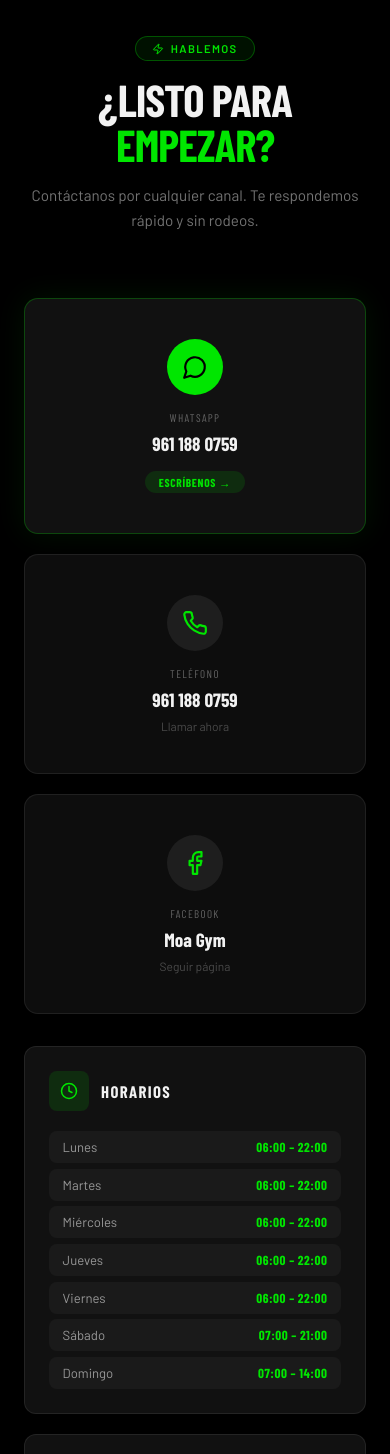
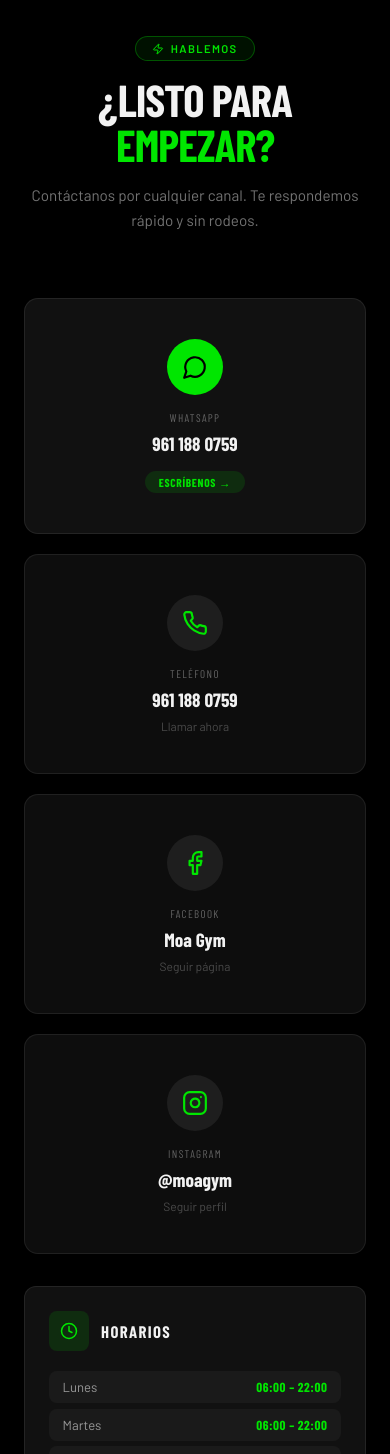
Before and after one commit to Guzman0406/Moa_gym_landing, a Next.js app: page / in a window 390 px wide. Shown: the part 7947-9401 px from the top of the page. Built offline with nearby package versions, Linux system fonts and the light colour scheme; a web font is replaced by a local one.

Commit message:
Corrección de navbar y diseño en contacto

```diff
--- a/src/presentation/components/sections/Contact/Contact.jsx
+++ b/src/presentation/components/sections/Contact/Contact.jsx
@@ -1,7 +1,7 @@
 'use client';
 
 import { motion } from 'framer-motion';
-import { MessageCircle, Phone, Facebook, MapPin, Clock, ArrowRight, Star } from 'lucide-react';
+import { MessageCircle, Phone, Facebook, Instagram, MapPin, Clock, ArrowRight, Star } from 'lucide-react';
 import FadeIn from '@presentation/components/ui/FadeIn';
 import SectionHeading from '@presentation/components/ui/SectionHeading';
 import { NEON } from '@presentation/constants';
@@ -31,8 +31,8 @@ export default function Contact({ gym }) {
               target="_blank"
               rel="noopener noreferrer"
               className={styles.cardPrimary}
-              style={{ background: '#111', border: `1px solid ${NEON}40`, boxShadow: `0 0 30px ${NEON}15` }}
-              whileHover={{ y: -6, boxShadow: `0 16px 50px ${NEON}30` }}
+              style={{ background: '#111', border: '1px solid rgba(255,255,255,0.08)' }}
+              whileHover={{ y: -6, boxShadow: `0 16px 50px ${NEON}40`, borderColor: `${NEON}60` }}
             >
               <div className={styles.cardIcon} style={{ background: NEON }}>
                 <MessageCircle size={26} color="#000" />
@@ -51,7 +51,7 @@ export default function Contact({ gym }) {
               href={`tel:${gym.phone.replace(/\s/g, '')}`}
               className={styles.cardSecondary}
               style={{ background: '#0D0D0D', border: '1px solid rgba(255,255,255,0.08)' }}
-              whileHover={{ y: -6 }}
+              whileHover={{ y: -6, boxShadow: `0 16px 50px ${NEON}40`, borderColor: `${NEON}60` }}
             >
               <div className={styles.cardIcon} style={{ background: 'rgba(255,255,255,0.07)' }}>
                 <Phone size={26} style={{ color: NEON }} />
@@ -70,7 +70,7 @@ export default function Contact({ gym }) {
               rel="noopener noreferrer"
               className={styles.cardSecondary}
               style={{ background: '#0D0D0D', border: '1px solid rgba(255,255,255,0.08)' }}
-              whileHover={{ y: -6 }}
+              whileHover={{ y: -6, boxShadow: `0 16px 50px ${NEON}40`, borderColor: `${NEON}60` }}
             >
               <div className={styles.cardIcon} style={{ background: 'rgba(255,255,255,0.07)' }}>
                 <Facebook size={26} style={{ color: NEON }} />
@@ -78,6 +78,25 @@ export default function Contact({ gym }) {
               <span className={styles.cardLabel}>Facebook</span>
               <p className={[styles.cardValue, 'bc'].join(' ')}>Moa Gym</p>
               <span className={styles.cardHint}>Seguir página</span>
+            </motion.a>
+          </FadeIn>
+
+          {/* Instagram */}
+          <FadeIn delay={0.3}>
+            <motion.a
+              href="https://www.instagram.com/moagym/"
+              target="_blank"
+              rel="noopener noreferrer"
+              className={styles.cardSecondary}
+              style={{ background: '#0D0D0D', border: '1px solid rgba(255,255,255,0.08)' }}
+              whileHover={{ y: -6, boxShadow: `0 16px 50px ${NEON}40`, borderColor: `${NEON}60` }}
+            >
+              <div className={styles.cardIcon} style={{ background: 'rgba(255,255,255,0.07)' }}>
+                <Instagram size={26} style={{ color: NEON }} />
+              </div>
+              <span className={styles.cardLabel}>Instagram</span>
+              <p className={[styles.cardValue, 'bc'].join(' ')}>@moagym</p>
+              <span className={styles.cardHint}>Seguir perfil</span>
             </motion.a>
           </FadeIn>
         </div>
--- a/src/presentation/components/sections/Contact/Contact.module.css
+++ b/src/presentation/components/sections/Contact/Contact.module.css
@@ -7,7 +7,7 @@
 /* Contact cards */
 .contactGrid {
   display:               grid;
-  grid-template-columns: repeat(3, 1fr);
+  grid-template-columns: repeat(4, 1fr);
   gap:                   1.25rem;
   margin-bottom:         2rem;
 }
@@ -231,8 +231,15 @@
 }
 
 /* ── Responsive ──────────────────────────────────────────────────── */
-@media (max-width: 900px) {
+@media (max-width: 1024px) {
+  .contactGrid { grid-template-columns: repeat(2, 1fr); }
+}
+@media (max-width: 600px) {
   .contactGrid { grid-template-columns: 1fr; }
   .infoGrid    { grid-template-columns: 1fr; }
   .ctaBanner   { flex-direction: column; align-items: flex-start; }
 }
+@media (min-width: 601px) and (max-width: 900px) {
+  .infoGrid  { grid-template-columns: 1fr; }
+  .ctaBanner { flex-direction: column; align-items: flex-start; }
+}
--- a/src/presentation/components/sections/Nav/Nav.jsx
+++ b/src/presentation/components/sections/Nav/Nav.jsx
@@ -113,13 +113,8 @@ export default function Nav({ phone }) {
             ))}
           </nav>
 
-          {/* Teléfono + CTA desktop */}
+          {/* CTA desktop */}
           <div className={styles.right}>
-            {phone && (
-              <a href={`tel:${phone.replace(/\s/g, '')}`} className={styles.phone}>
-                {phone}
-              </a>
-            )}
             <button
               onClick={() => handleNav('planes')}
               className={[styles.cta, 'bc'].join(' ')}
--- a/src/presentation/components/sections/Nav/Nav.module.css
+++ b/src/presentation/components/sections/Nav/Nav.module.css
@@ -87,6 +87,15 @@
 }
 .phone:hover { color: rgba(255,255,255,0.9); }
 
+.igLink {
+  display:     flex;
+  align-items: center;
+  color:       rgba(255,255,255,0.5);
+  transition:  color 0.2s, transform 0.2s;
+}
+.igLink:hover { color: var(--neon, #39ff14); transform: scale(1.15); }
+
+
 .cta {
   padding:        0.5rem 1.25rem;
   border-radius:  6px;
```
